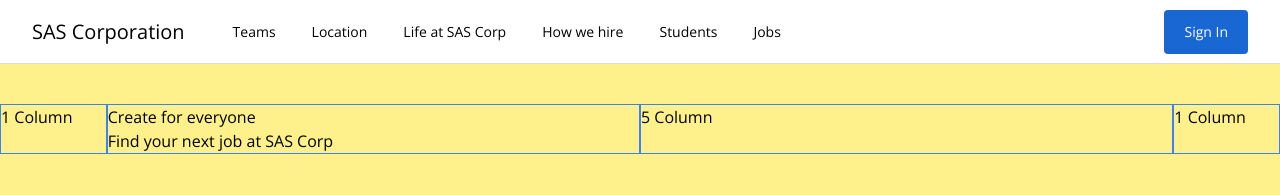
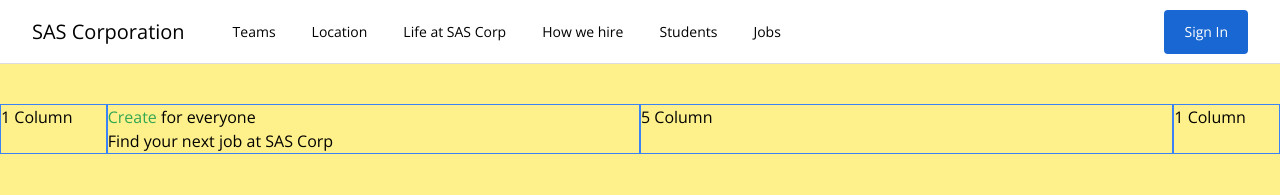
Before and after one commit to sastra12/job-search, a Vue app: page / in a window 1280 px wide. Shown: the top 195 px of the page. Built offline with nearby package versions, Linux system fonts and the light colour scheme.

Commit message:
CSS: Style Action Verb

```diff
--- a/src/components/TheHeadline.vue
+++ b/src/components/TheHeadline.vue
@@ -1,6 +1,8 @@
 <template>
   <section>
-    <h1>{{ action }} for everyone</h1>
+    <h1>
+      <span :class="actionClasses"> {{ action }} </span> for everyone
+    </h1>
     <h2>Find your next job at SAS Corp</h2>
   </section>
 </template>
@@ -13,6 +15,17 @@
       action: "Build",
       interval: null,
     };
+  },
+
+  computed: {
+    actionClasses() {
+      return {
+        build: this.action === "Build",
+        create: this.action === "Create",
+        design: this.action === "Design",
+        code: this.action === "Code",
+      };
+    },
   },
 
   // Menginisialisasi state atau data reactive pada awalnya
@@ -37,3 +50,21 @@
   },
 };
 </script>
+
+<style scoped>
+.build {
+  color: #1a73e8;
+}
+
+.create {
+  color: #34a853;
+}
+
+.design {
+  color: #f9ab00;
+}
+
+.code {
+  color: #d93025;
+}
+</style>
```
